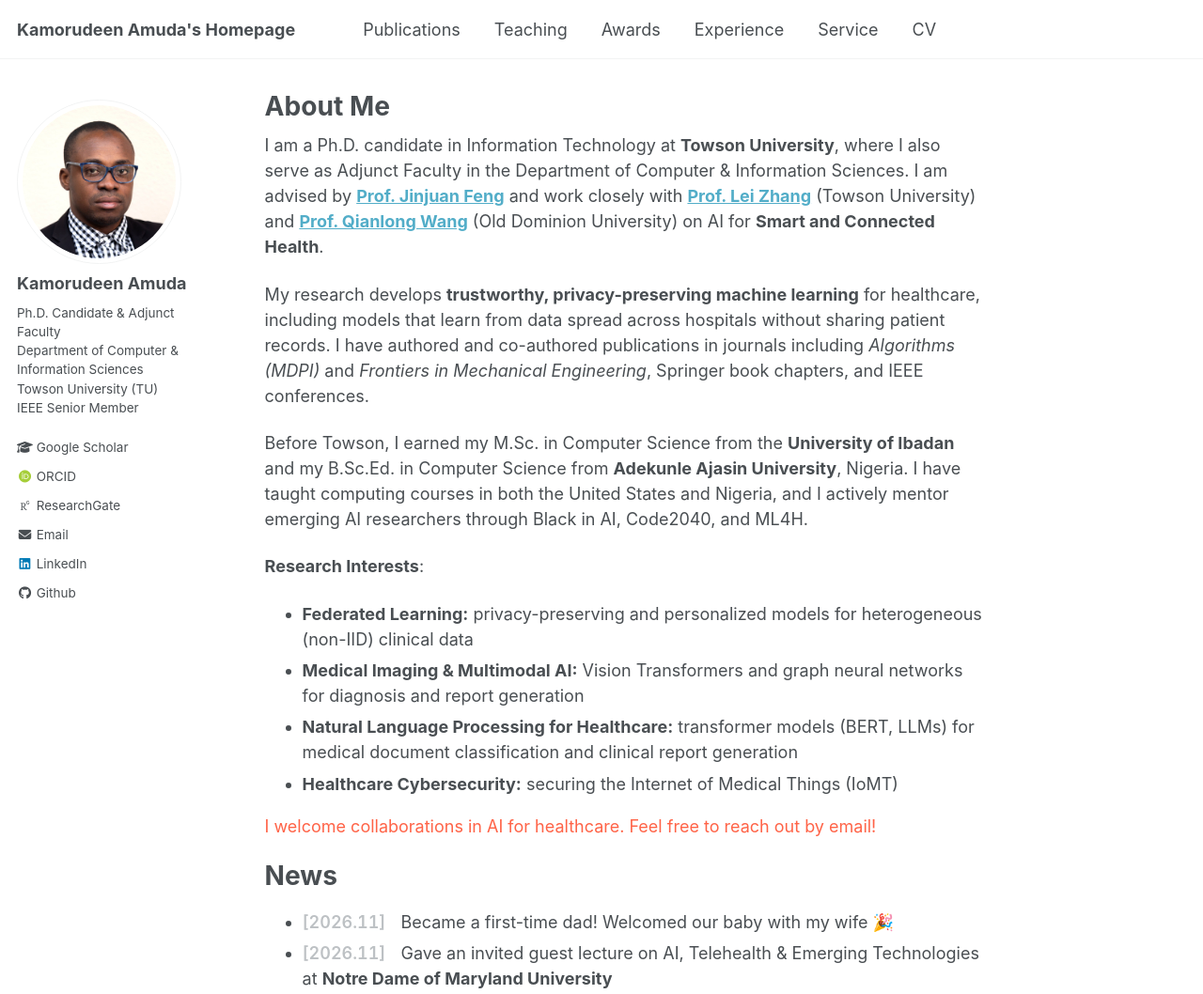
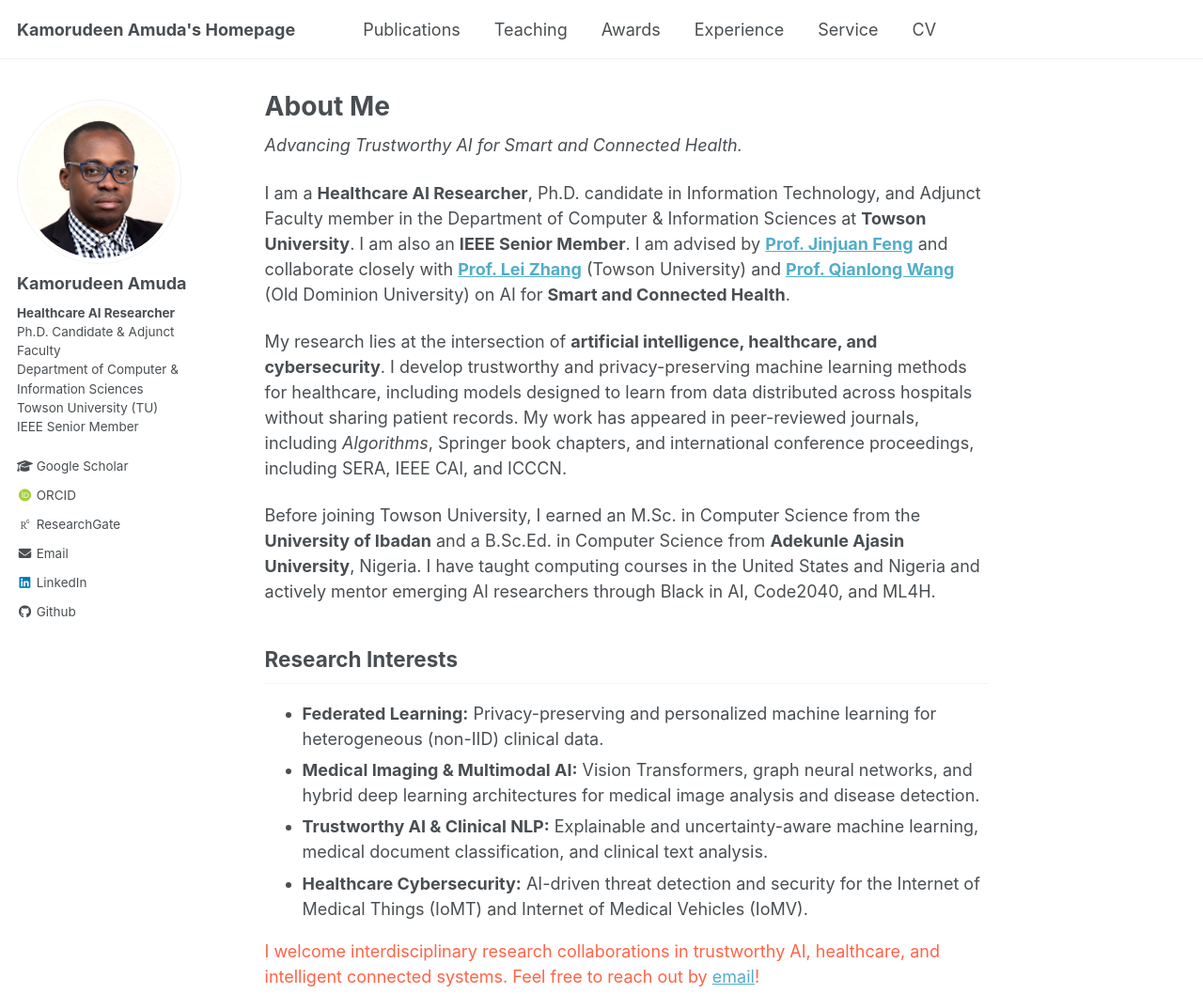
Before and after one commit to amudaakindele/amudaakindele.github.io, a plain HTML site: page index.html in a window 1280 px wide. Shown: the top 1058 px of the page at 94% size. Drawn offline with Linux system fonts and the light colour scheme; files whose address does not match are found by name.

Commit message:
Add files via upload

```diff
--- a/index.html
+++ b/index.html
@@ -167,7 +167,7 @@
 
   <div class="author__content">
     <h3 class="author__name">Kamorudeen Amuda</h3>
- <p class="author__bio">Ph.D. Candidate &amp; Adjunct Faculty <br> Department of Computer &amp; Information Sciences <br> Towson University (TU) <br> IEEE Senior Member</p>
+ <p class="author__bio"><b>Healthcare AI Researcher</b> <br> Ph.D. Candidate &amp; Adjunct Faculty <br> Department of Computer &amp; Information Sciences <br> Towson University (TU) <br> IEEE Senior Member</p>
   </div>
 
   <div class="author__urls-wrapper">
@@ -206,27 +206,28 @@
 
 
       <section class="page__content" itemprop="text">
-        <p>I am a Ph.D. candidate in Information Technology at <b>Towson University</b>, where I also serve as Adjunct Faculty in the Department of Computer &amp; Information Sciences. I am advised by <a href="https://www.towson.edu/fcsm/departments/computerinfosci/facultystaff/jfeng.html" target="_blank"><b>Prof. Jinjuan Feng</b></a> and work closely with <a href="https://www.towson.edu/fcsm/departments/computerinfosci/facultystaff/lei-zhang.html" target="_blank"><b>Prof. Lei Zhang</b></a> (Towson University) and <a href="https://www.odu.edu/directory/ronnie-wang" target="_blank"><b>Prof. Qianlong Wang</b></a> (Old Dominion University) on AI for <b>Smart and Connected Health</b>.
+        <p class="tagline"><em>Advancing Trustworthy AI for Smart and Connected Health.</em></p>
+
+        <p>I am a <b>Healthcare AI Researcher</b>, Ph.D. candidate in Information Technology, and Adjunct Faculty member in the Department of Computer &amp; Information Sciences at <b>Towson University</b>. I am also an <b>IEEE Senior Member</b>. I am advised by <a href="https://www.towson.edu/fcsm/departments/computerinfosci/facultystaff/jfeng.html" target="_blank" rel="noopener"><b>Prof. Jinjuan Feng</b></a> and collaborate closely with <a href="https://www.towson.edu/fcsm/departments/computerinfosci/facultystaff/lei-zhang.html" target="_blank" rel="noopener"><b>Prof. Lei Zhang</b></a> (Towson University) and <a href="https://www.odu.edu/directory/ronnie-wang" target="_blank" rel="noopener"><b>Prof. Qianlong Wang</b></a> (Old Dominion University) on AI for <b>Smart and Connected Health</b>.
         </p>
 
-        <p>My research develops <b>trustworthy, privacy-preserving machine learning</b> for healthcare, including models that learn from data spread across hospitals without sharing patient records. I have authored and co-authored publications in journals including <i>Algorithms (MDPI)</i> and <i>Frontiers in Mechanical Engineering</i>, Springer book chapters, and IEEE conferences.
+        <p>My research lies at the intersection of <b>artificial intelligence, healthcare, and cybersecurity</b>. I develop trustworthy and privacy-preserving machine learning methods for healthcare, including models designed to learn from data distributed across hospitals without sharing patient records. My work has appeared in peer-reviewed journals, including <i>Algorithms</i>, Springer book chapters, and international conference proceedings, including SERA, IEEE CAI, and ICCCN.
         </p>
 
-        <p>Before Towson, I earned my M.Sc. in Computer Science from the <b>University of Ibadan</b> and my B.Sc.Ed. in Computer Science from <b>Adekunle Ajasin University</b>, Nigeria. I have taught computing courses in both the United States and Nigeria, and I actively mentor emerging AI researchers through Black in AI, Code2040, and ML4H.
+        <p>Before joining Towson University, I earned an M.Sc. in Computer Science from the <b>University of Ibadan</b> and a B.Sc.Ed. in Computer Science from <b>Adekunle Ajasin University</b>, Nigeria. I have taught computing courses in the United States and Nigeria and actively mentor emerging AI researchers through Black in AI, Code2040, and ML4H.
         </p>
 
-        <p>
-        <b>Research Interests</b>:</p>
+        <h2 id="research-interests">Research Interests</h2>
         <ul>
-        <li><b>Federated Learning:</b> privacy-preserving and personalized models for heterogeneous (non-IID) clinical data</li>
-        <li><b>Medical Imaging &amp; Multimodal AI:</b> Vision Transformers and graph neural networks for diagnosis and report generation</li>
-        <li><b>Natural Language Processing for Healthcare:</b> transformer models (BERT, LLMs) for medical document classification and clinical report generation</li>
-        <li><b>Healthcare Cybersecurity:</b> securing the Internet of Medical Things (IoMT)</li>
+        <li><b>Federated Learning:</b> Privacy-preserving and personalized machine learning for heterogeneous (non-IID) clinical data.</li>
+        <li><b>Medical Imaging &amp; Multimodal AI:</b> Vision Transformers, graph neural networks, and hybrid deep learning architectures for medical image analysis and disease detection.</li>
+        <li><b>Trustworthy AI &amp; Clinical NLP:</b> Explainable and uncertainty-aware machine learning, medical document classification, and clinical text analysis.</li>
+        <li><b>Healthcare Cybersecurity:</b> AI-driven threat detection and security for the Internet of Medical Things (IoMT) and Internet of Medical Vehicles (IoMV).</li>
         </ul>
 
 <div class="infoblock">
 <div class="blockcontent">
-<p style="color:Tomato;">I welcome collaborations in AI for healthcare. Feel free to reach out by email!</p>
+<p style="color:Tomato;">I welcome interdisciplinary research collaborations in trustworthy AI, healthcare, and intelligent connected systems. Feel free to reach out by <a href="mailto:kamuda@towson.edu">email</a>!</p>
 </div></div>
 
 <h1 id="news">News</h1>
@@ -240,7 +241,7 @@
 <li> <span class="news-date">[2026.05]</span> Our co-authored survey on cybersecurity threats in connected and autonomous vehicles was presented at <strong>IEEE CAI 2026</strong>, Granada, Spain</li>
 <li> <span class="news-date">[2026.05]</span> My first-author paper on medical cancer document categorization, along with two co-authored papers on brain tumor segmentation and IoMV cybersecurity, was presented at <strong>IEEE/ACIS SERA 2026</strong></li>
 <li> <span class="news-date">[2026.04]</span> Served on the Program Committee of the <strong>ICLR 2026 AFAA Workshop</strong></li>
-<li> <span class="news-date">[2026]</span> Received a <b>Certificate of Recognition</b> at Towson University's Celebration of Excellence</li>
+<li> <span class="news-date">[2026.04]</span> Received a <b>Certificate of Recognition</b> at Towson University's Celebration of Excellence</li>
 <li> <span class="news-date">[2026.03]</span> Gave an invited guest lecture on AI in Health Careers at <strong>Notre Dame of Maryland University</strong></li>
 <li> <span class="news-date">[2026.02]</span> Selected as a mentee in the <b>NASA University Leadership Initiative (ULI)</b> Mentorship Program</li>
 <li> <span class="news-date">[2026.01]</span> Selected as a mentor for the <b>AIM-AHEAD <i>All of Us</i> Training Program</b> (Cohort 3), an NIH-funded AI/ML initiative</li>
```
